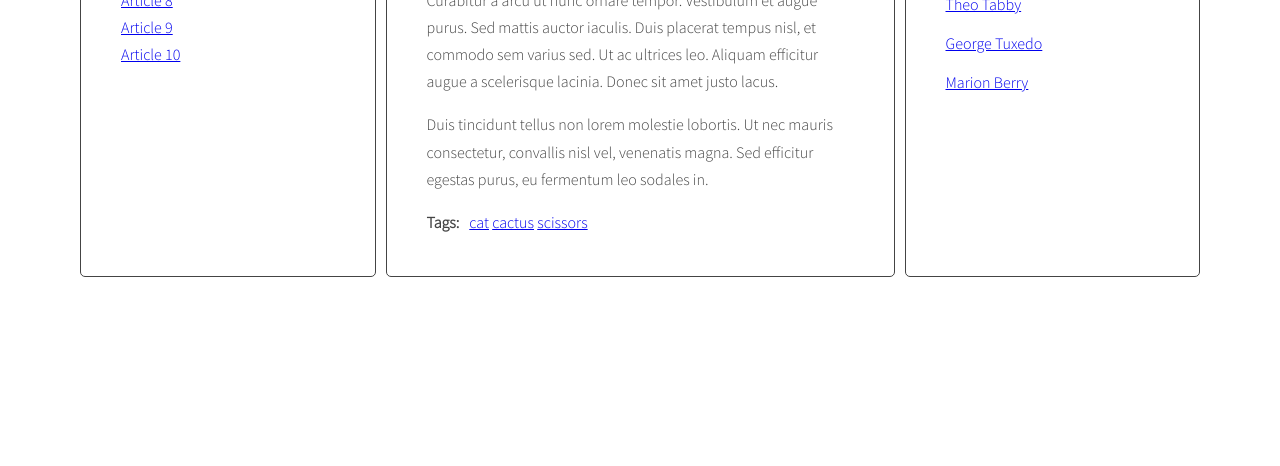
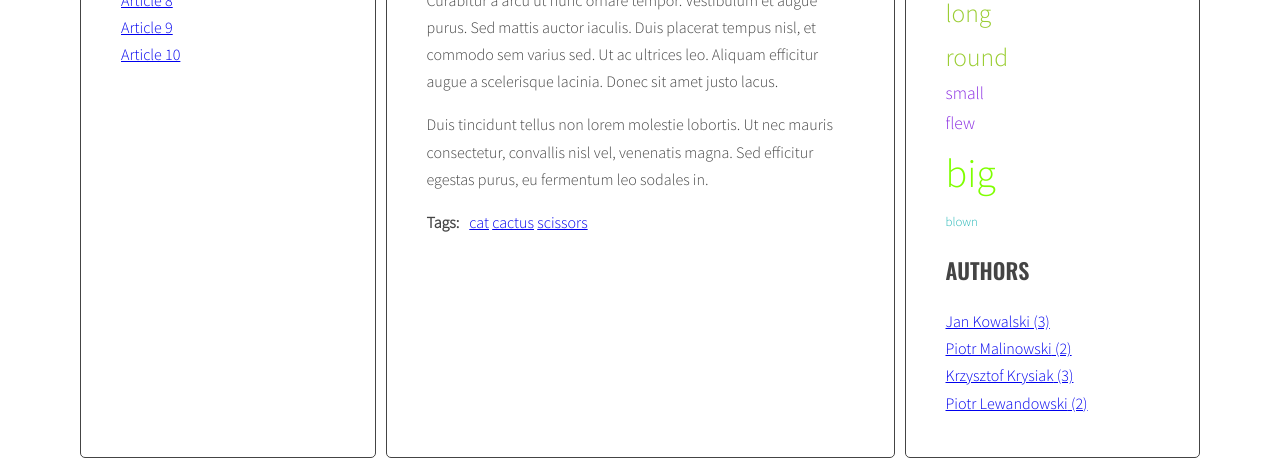
Before and after one commit to Robert-Ols/javascript-blog, a website: page index.html in a window 1280 px wide. Shown: the part 562-1028 px from the top of the page. Before the commit the page ends 847 px from the top, so only its background shows below. Drawn offline with nearby package versions, Linux system fonts and the light colour scheme.

Commit message:
Add tags cloud, tags authors and create-const opt

```diff
--- a/index.html
+++ b/index.html
@@ -102,7 +102,7 @@
             </ul>
           </div>
         </article>
-        <article class="post" id="article-7" data-tags="cat flew scissors" data-author="Piotr Lewandowski">
+        <article class="post" id="article-7" data-tags="big flew long" data-author="Piotr Lewandowski">
           <h3 class="post-title">Article 7</h3>
           <p class="post-author"></p>
           <div class="post-content">
@@ -115,7 +115,7 @@
             </ul>
           </div>
         </article>
-        <article class="post" id="article-8" data-tags="big cactus huge" data-author="Piotr Malinowski">
+        <article class="post" id="article-8" data-tags="big cactus big" data-author="Piotr Malinowski">
           <h3 class="post-title">Article 8</h3>
           <p class="post-author"></p>
           <div class="post-content">
@@ -143,7 +143,7 @@
             </ul>
           </div>
         </article>
-        <article class="post" id="article-10" data-tags="blown cactus huge" data-author="Krzysztof Krysiak">
+        <article class="post" id="article-10" data-tags="blown cactus big" data-author="Krzysztof Krysiak">
           <h3 class="post-title">Article 10</h3>
           <p class="post-author"></p>
           <div class="post-content">
@@ -161,36 +161,9 @@
       <aside class="sidebar">
         <h2 class="section-title">Tags</h2>
         <ul class="list tags">
-          <!--
-          <li><a href="#">design</a> <span>(6)</span></li>
-          <li><a href="#">code</a> <span>(5)</span></li>
-          <li><a href="#">tutorials</a> <span>(4)</span></li>
-          <li><a href="#">reviews</a> <span>(4)</span></li>
-          <li><a href="#">news</a> <span>(6)</span></li>
-          -->
         </ul>
         <h2 class="section-title">Authors</h2>
         <ul class="list authors">
-          <li>
-            <a href="#">
-              <span class="author-name">Kitty Toebean</span>
-            </a>
-          </li>
-          <li>
-            <a href="#">
-              <span class="author-name">Theo Tabby</span>
-            </a>
-          </li>
-          <li>
-            <a href="#">
-              <span class="author-name">George Tuxedo</span>
-            </a>
-          </li>
-          <li>
-            <a href="#">
-              <span class="author-name">Marion Berry</span>
-            </a>
-          </li>
         </ul>
       </aside>
     </main>
--- a/js/script.js
+++ b/js/script.js
@@ -1,9 +1,15 @@
 'use strict';
 
-/*document.getElementById('test-button').addEventListener('click', function(){
-  const links = document.querySelectorAll('.titles a');
-  console.log('links:', links);
-});*/
+const opts = {
+  articleSelector: '.post',
+  titleSelector: '.post-title',
+  titleListSelector: '.titles',
+  articleTagsSelector: '.post-tags .list',
+  articleAuthorSelector: '.post .post-author',
+  tagsListSelector: '.tags.list',
+  cloudClassCount: 5,
+  authorsListSelector: '.list.authors',
+};
 
 const titleClickHandler = function(event){
   const clickedElement = this;
@@ -22,36 +28,29 @@ const titleClickHandler = function(event){
     activeArticle.classList.remove('active');
   }
   /* [DONE] get 'href' attribute from the clicked link */
-  const articleSelector = clickedElement.getAttribute ('href');
+  opts.articleSelector = clickedElement.getAttribute ('href');
   /* [DONE] find the correct article using the selector (value of 'href' attribute) */
-  const targetArticle = document.querySelector(articleSelector);
+  const targetArticle = document.querySelector(opts.articleSelector);
   /* [DONE] add class 'active' to the correct article */
   targetArticle.classList.add('active');
 };
 
-const optArticleSelector = '.post',
-  optTitleSelector = '.post-title',
-  optTitleListSelector = '.titles',
-  optArticleTagsSelector = '.post-tags .list',
-  optArticleAuthorSelector = '.post .post-author',
-  optTagsListSelector = '.tags.list';
-
 function generateTitleLinks(customSelector = ''){
   /* remove contents of titleList */
-  const titleList = document.querySelector(optTitleListSelector);
+  const titleList = document.querySelector(opts.titleListSelector);
   function clearTitleList() {
     titleList.innerHTML = '';
   }
   clearTitleList();
   /* for each article */
-  const articles = document.querySelectorAll(optArticleSelector + customSelector);
-  //console.log(optArticleSelector + customSelector);
+  const articles = document.querySelectorAll(opts.articleSelector + customSelector);
+  //console.log(opts.articleSelector + customSelector);
   let html = '';
   for(let article of articles) {
     /*get the article id*/
     const articleId = article.getAttribute('id');
     /* find the title element */
-    const articleTitle = article.querySelector(optTitleSelector).innerHTML;
+    const articleTitle = article.querySelector(opts.titleSelector).innerHTML;
     /* get the title from the title element */
     /* create HTML of the link */
     const linkHTML = '<li><a href="#' + articleId + '"><span>' + articleTitle + '</span></a><li>';
@@ -65,18 +64,16 @@ function generateTitleLinks(customSelector = ''){
   for(let link of links){
     link.addEventListener('click', titleClickHandler);
   }
-
 }
-
 generateTitleLinks();
 
 function generateTags(){
   /* [DONE] find all articles */
-  const articles = document.querySelectorAll(optArticleSelector);
+  const articles = document.querySelectorAll(opts.articleSelector);
   /* [DONE] START LOOP: for every article: */
   for(let article of articles){
     /* [DONE] find tags wrapper */
-    const wrapper = article.querySelector(optArticleTagsSelector);
+    const wrapper = article.querySelector(opts.articleTagsSelector);
     /* [DONE] make html variable with empty string */
     let html = '';
     /* [DONE] get tags from data-tags attribute */
@@ -96,7 +93,6 @@ function generateTags(){
     /* [DONE] END LOOP: for every article: */
   }
 }
-
 generateTags();
 
 function tagClickHandler(event){
@@ -143,11 +139,11 @@ addClickListenersToTags();
 
 function generateAuthors(){
   /* [DONE] find all articles */
-  const articles = document.querySelectorAll(optArticleSelector);
+  const articles = document.querySelectorAll(opts.articleSelector);
   /* [DONE] START LOOP: for every article: */
   for(let article of articles){
     /* [DONE] find author wrapper */
-    const authorWrapper = article.querySelector(optArticleAuthorSelector);
+    const authorWrapper = article.querySelector(opts.articleAuthorSelector);
     let html = '';
     /* [DONE] get tags from post-author attribute */
     const articleAuthor = article.getAttribute('data-author');
@@ -161,9 +157,7 @@ function generateAuthors(){
   /* [DONE] END LOOP: for every article: */
   }
 }
-
 generateAuthors();
-
 
 function authorClickedHandler(event){
   /* [DONE] prevent default action for this event */
@@ -193,7 +187,6 @@ function authorClickedHandler(event){
   }
   /* [DONE] execute function "generateTitleLinks" with author selector as argument */
   generateTitleLinks('[data-author="' + tagAuthor + '"]');
-
 }
 
 function addClickListenersToAuthors(){
@@ -206,9 +199,9 @@ function addClickListenersToAuthors(){
     /* [DONE] END LOOP: for each link */
   }
 }
-
 addClickListenersToAuthors();
 
+/* -- Generate tags in the right column. -- */
 function calculateTagsParams(tags){
   const params = {
     max : 0,
@@ -221,87 +214,114 @@ function calculateTagsParams(tags){
     if(tags[tag] < params.min){
       params.min = tags[tag];
     }
-    //console.log(tag + ' is used ' + tags[tag] + ' times');
   }
   return params;
-
 }
-
-//calculateTagsParams()
 
 function calculateTagClass(count, params){
   const normalizedCount = count - params.min;
   const normalizedMax = params.max - params.min;
   const percentage = normalizedCount / normalizedMax;
-  const classNumber = Math.floor( percentage * (optCloudClassCount - 1) + 1 );
+  const classNumber = Math.floor( percentage * (opts.cloudClassCount - 1) + 1 );
   return classNumber;
 }
 
 function generateTags(){
-  /* + + [NEW] create a new variable allTags with an empty object */
+  /* [DONE] [NEW] create a new variable allTags with an empty object */
   let allTags = {};
-  //console.log('allTags', allTags);
-  /* + + find all articles */
-  const articles = document.querySelectorAll(optArticleSelector);
-  //console.log('articles Tags', articles );
-  /* + + START LOOP: for every article: */
+  /* [DONE] find all articles */
+  const articles = document.querySelectorAll(opts.articleSelector);
+  /* START LOOP: for every article: */
   for(let article of articles){
-  /* - - find tags wrapper */
-    const tagWrapper = article.querySelector(optArticleTagsSelector);
-    //console.log('Wrapper tags- ', tagWrapper);
-    /* make html variable with empty string */
+  /* [DONE] find tags wrapper */
+    const tagWrapper = article.querySelector(opts.articleTagsSelector);
+    /* [DONE] make html variable with empty string */
     let html = '';
-    //console.log('let html', html);
-    /* + + get tags from data-tags attribute */
+    /* [DONE] get tags from data-tags attribute */
     const tagsData = article.getAttribute('data-tags');
-    //console.log('Data tags- ', tagsData);
-    /* + + split tags into array */
+    /* [DONE] split tags into array */
     const tagsArray = tagsData.split(' ');
-    //console.log('Array tags- ', tagsArray);
-    /* START LOOP: for each tag */
+    /* [DONE] START LOOP: for each tag */
     for(let tag of tagsArray){
-    /* + + generate HTML of the link */
+    /* generate HTML of the link */
       const linkHTML = '<li><a href="#tag-' + tag + '">' + tag + '</a></li>';
-      //console.log('tag HTML', linkHTML);
-      /* add generated code to html variable */
+      /* [DONE] add generated code to html variable */
       html = html + ' ' + linkHTML;
-      //console.log(html = html + ' ' + linkHTML);
-      /* + + [NEW] check if this link is NOT already in allTags */
-
+      /* [DONE] [NEW] check if this link is NOT already in allTags */
       if(!allTags[tag]) {
-      /* [NEW] add tag to allTags object */
+      /* [DONE] [NEW] add tag to allTags object */
         allTags[tag] = 1;
       }else {
         allTags[tag]++;
       }
-      //if(allTags.indexOf(linkHTML) == -1){
-      //  /* [NEW] add generated code to allTags arry */
-      //  allTags.push(linkHTML);
-      //}
-    /* + + END LOOP: for each tag */
+    /* [DONE] END LOOP: for each tag */
     }
-    /* insert HTML of all the links into the tags wrapper */
+    /* [DONE] insert HTML of all the links into the tags wrapper */
     tagWrapper.innerHTML = html;
-    //console.log('tag Wrapper', tagWrapper);
-    /* + + END LOOP: for every article: */
+    /* [DONE] END LOOP: for every article: */
   }
-  /* + + [NEW] find list of tags in right column */
-  const tagList = document.querySelector(optTagsListSelector);
-  //console.log('end allTags ', allTags);
-  /* [NEW] create variable for all links HTML code */
+  /* [DONE] [NEW] find list of tags in right column */
+  const tagList = document.querySelector(opts.tagsListSelector);
+  /* [DONE] [NEW] create variable for all links HTML code */
   const tagsParams = calculateTagsParams(allTags);
-  console.log('tagsParams:', tagsParams);
   let allTagsHTML = '';
-  /* [NEW] START LOOP: for each tag in allTags: */
+  /* [DONE] [NEW] START LOOP: for each tag in allTags: */
   for(let tag in allTags){
-    /* [NEW] generate code of a link and add it to allTagsHTML */
-    allTagsHTML += tag + ' (' + allTags[tag] + ') ';
-    //allTagsHTML += tagLinkHTML;
-    //const tagLinkHTML = '<li>' + calculateTagClass(allTags[tag], tagsParams) + '</li>';
-    //console.log('tagLinkHTML:', tagLinkHTML);
-    /* [NEW] END LOOP: for each tag in allTags: */
+    /* [DONE] [NEW] generate code of a link and add it to allTagsHTML */
+    const tagLinkHTML = '<li><a class="tag-size-'+ calculateTagClass(allTags[tag], tagsParams) +'" href="#tag-' + tag + '">' + tag + '</a></li>';
+    allTagsHTML += tagLinkHTML;
+    /* [DONE] [NEW] END LOOP: for each tag in allTags: */
   }
-  /*[NEW] add HTML from allTagsHTML to tagList */
+  /* [DONE] [NEW] add HTML from allTagsHTML to tagList */
   tagList.innerHTML = allTagsHTML;
+}
 
+/* -- Generate the author in the right column. -- */
+function generateAuthors(){
+  /* [DONE] [NEW] create a new variable allAuthors with an empty object */
+  let allAuthors = {};
+  /* [DONE] find all articles */
+  const articles = document.querySelectorAll(opts.articleSelector);
+  /* [DONE] START LOOP: for every article: */
+  for(let article of articles){
+    /* [DONE] find author wrapper */
+    const authorWrapper = article.querySelector(opts.articleAuthorSelector);
+    /* [DONE] make html variable with empty string */
+    let html = ' ';
+    /* [DONE] get authors from data-tags attribute */
+    const dataAuthor = article.getAttribute('data-author');
+    /* [DONE] split tags into array */
+    const authorsArray = dataAuthor.split('  ');
+    /* [DONE] START LOOP: for each author */
+    for(let author of authorsArray){
+      /* [DONE] generate HTML of the link */
+      const linkHTML ='<a href="#- ' + author + '"><span class="author-name">' + author + '</span></a>';
+      /*[DONE]  add generated code to html variable */
+      html = html + ' ' + linkHTML;
+      /* [DONE] [NEW] check if this link is NOT already in allAuthors */
+      if(!allAuthors[author]) {
+        /* [DONE] [NEW] add author to allAuthors object */
+        allAuthors[author] = 1;
+      } else {
+        allAuthors[author]++;
+      }
+    /* [DONE] END LOOP: for each author */
+    }
+    /* [DONE] insert HTML of all the links into the author wrapper */
+    authorWrapper.innerHTML = html;
+  /* [DONE] END LOOP: for every article: */
+  }
+  /* [DONE] [NEW] find list of authors in right column */
+  const authorList = document.querySelector(opts.authorsListSelector);
+  /* [DONE] [NEW] create variable for all links HTML code */
+  let allAuthorsHTML = ' ';
+  /* [DONE] [NEW] START LOOP: for each author in allAuthors: */
+  for(let author in allAuthors){
+    /* [DONE] [NEW] generate code of a link and add it to allAuthorsHTML */
+    const authorLinkHTML = '<a href="#- ' + author + ' "><span>' + author  + '</span> (' + allAuthors[author] +') </a>';
+    allAuthorsHTML += authorLinkHTML;
+    /* [DONE] [NEW] END LOOP: for each author in allAuthors: */
+  }
+  /* [DONE] [NEW] add HTML from allAuthorsHTML to authorsList */
+  authorList.innerHTML = allAuthorsHTML;
 }
--- a/sass/style.scss
+++ b/sass/style.scss
@@ -91,12 +91,50 @@ body {
   }
 }
 
+/* -Tags Decoration- */
+.sidebar .tags {
+  display: inline-block;
+  .tag-size-1 {
+    font-size: 80%;
+    color: rgb(35, 182, 182);
+    text-decoration: none;
+  }
+  .tag-size-2 {
+    font-size: 110%;
+    color: blueviolet;
+    text-decoration: none;
+  }
+  .tag-size-3 {
+    font-size:160%;
+    color: yellowgreen;
+    text-decoration: none;
+  }
+  .tag-size-4 {
+    font-size: 220%;
+    color: brown;
+    text-decoration: none;
+  }
+  .tag-size-5 {
+    font-size: 250%;
+    color: chartreuse;
+    text-decoration: none;
+  }
+}
+
 /* Authors */
 
 .authors {
   li {
     margin-bottom: 12px;
   }
+}
+
+.author-name{
+  display: inline-block;
+  text-decoration: none;
+}
+.sidebar .authors a{
+  display: inline-block;
 }
 
 /* Post */
```
Also changed, not shown: css/style.css, 1 other file.
